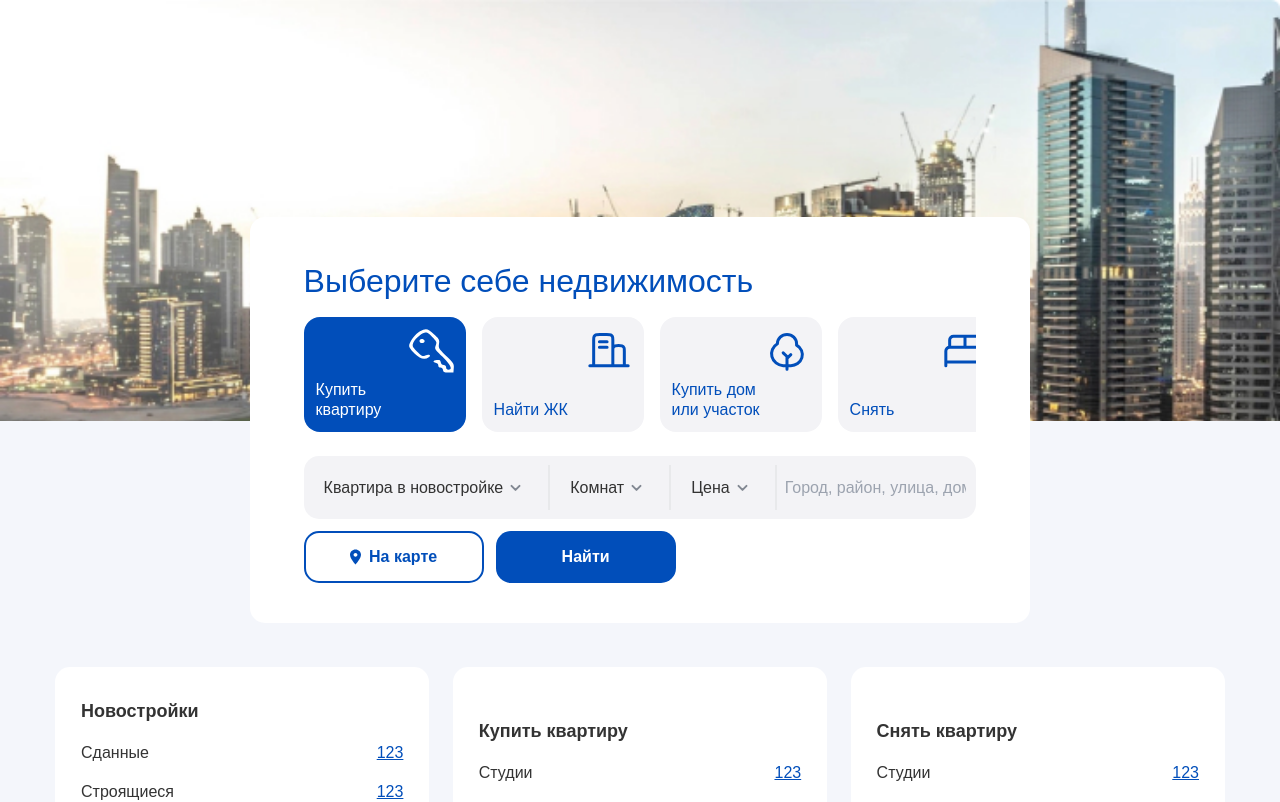
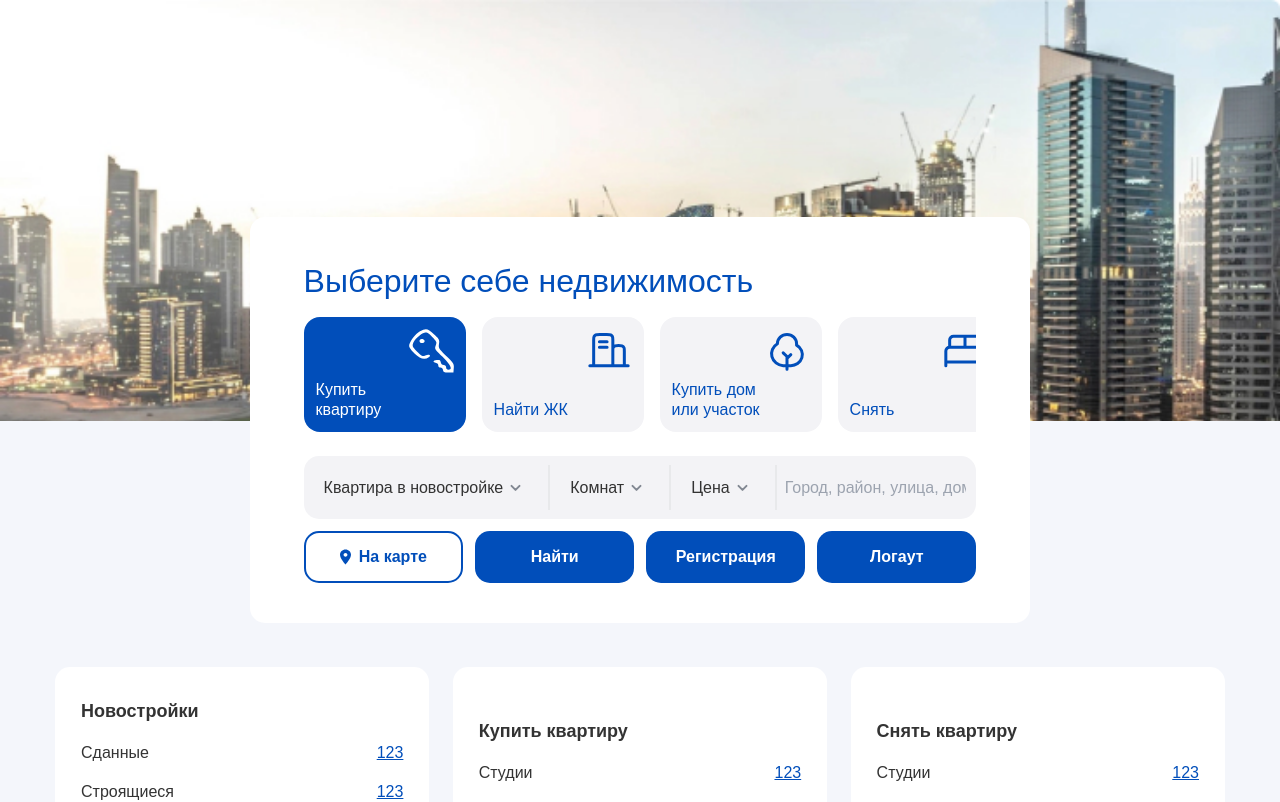
Before and after one commit to NikitaTorbenko/new_sz, a Vue app: page / in a window 1280 px wide. Shown: the top 802 px of the page. Built offline with nearby package versions, Linux system fonts and the light colour scheme; a web font is replaced by a local one.

Commit message:
feat: add requests

```diff
--- a/package.json
+++ b/package.json
@@ -10,6 +10,7 @@
   },
   "dependencies": {
     "@vueuse/core": "^10.5.0",
+    "axios": "^1.6.2",
     "primevue": "^3.39.0",
     "vue": "^3.3.4"
   },
--- a/src/widgets/MainPageWidgets/MainFilter/ui/index.vue
+++ b/src/widgets/MainPageWidgets/MainFilter/ui/index.vue
@@ -18,68 +18,135 @@
         <TextBtn type="border" class="md:w-[180px] w-[100%] h-[52px]"
           ><FilledLocationIcon /> На карте</TextBtn
         >
-        <TextBtn type="blue" class="md:w-[180px] w-[100%] h-[52px]"
+        <TextBtn
+          @click="loginRequest"
+          type="blue"
+          class="md:w-[180px] w-[100%] h-[52px]"
           >Найти</TextBtn
+        >
+        <TextBtn
+          @click="registrationRequest"
+          type="blue"
+          class="md:w-[180px] w-[100%] h-[52px]"
+          >Регистрация</TextBtn
+        >
+        <TextBtn
+          @click="logoutRequest"
+          type="blue"
+          class="md:w-[180px] w-[100%] h-[52px]"
+          >Логаут</TextBtn
         >
       </div>
     </div>
   </div>
 </template>
 <script setup lang="ts">
-import { FiltersBlock } from "../../../../features/FiltersBlock";
-import { ICategories } from "../../../../shared/interfaces/variableInterfaces";
-import KeyIcon from "../../../../shared/svg/KeyIcon.vue";
-import CityIcon from "../../../../shared/svg/CityIcon.vue";
-import TreeIcon from "../../../../shared/svg/TreeIcon.vue";
-import BedIcon from "../../../../shared/svg/BedIcon.vue";
-import HouseIcon from "../../../../shared/svg/HouseIcon.vue";
-import LocationIcon from "../../../../shared/svg/LocationIcon.vue";
-import BagIcon from "../../../../shared/svg/BagIcon.vue";
-import { TextBtn } from "../../../../shared/TextButton";
-import FilledLocationIcon from "../../../../shared/svg/FilledLocationIcon.vue";
-import { DropdownBlock } from "../../../../features/DropdownBlock";
-import { DropdownBlockMobile } from "../../../../features/DropdownBlockMobile";
+import { FiltersBlock } from '../../../../features/FiltersBlock';
+import { ICategories } from '../../../../shared/interfaces/variableInterfaces';
+import KeyIcon from '../../../../shared/svg/KeyIcon.vue';
+import CityIcon from '../../../../shared/svg/CityIcon.vue';
+import TreeIcon from '../../../../shared/svg/TreeIcon.vue';
+import BedIcon from '../../../../shared/svg/BedIcon.vue';
+import HouseIcon from '../../../../shared/svg/HouseIcon.vue';
+import LocationIcon from '../../../../shared/svg/LocationIcon.vue';
+import BagIcon from '../../../../shared/svg/BagIcon.vue';
+import { TextBtn } from '../../../../shared/TextButton';
+import FilledLocationIcon from '../../../../shared/svg/FilledLocationIcon.vue';
+import { DropdownBlock } from '../../../../features/DropdownBlock';
+import { DropdownBlockMobile } from '../../../../features/DropdownBlockMobile';
+import axios from 'axios';
+
+let token: { token: string };
+
+const loginRequest = async () => {
+  await axios
+    .post(
+      'http://192.168.100.175/api/login',
+      {
+        email: 'nair1992@yandex.ru',
+        password: '444sznew555',
+      },
+      {
+        headers: {
+          Accept: 'application/json',
+        },
+      }
+    )
+    .then(res => (token = res.data))
+    .then(res => console.log(res))
+    .catch(e => console.log(e));
+};
+const registrationRequest = async () => {
+  await axios
+    .post(
+      'http://192.168.100.175/api/registration',
+      {
+        email: 'zmeevvv.geryon@gmaill.com',
+        password: '123123123123',
+        password_confirmation: '123123123123',
+        name: 'Серега ФРОНТЭДИР',
+      },
+      {
+        headers: {
+          Accept: 'application/json',
+        },
+      }
+    )
+    .then(res => console.log(res))
+    .catch(e => console.log(e));
+};
+const logoutRequest = async () => {
+  await axios
+    .post('http://192.168.100.175/api/logout', null, {
+      headers: {
+        Accept: 'application/json',
+        Authorization: `Bearer ${token.token}`,
+      },
+    })
+    .then(res => console.log(res))
+    .catch(e => console.log(e));
+};
 
 const categories: ICategories[] = [
   {
-    title: "Купить квартиру",
-    id: "buy",
+    title: 'Купить квартиру',
+    id: 'buy',
     disable: false,
     svg: KeyIcon,
   },
   {
-    title: "Найти ЖК",
-    id: "search-rc",
+    title: 'Найти ЖК',
+    id: 'search-rc',
     disable: false,
     svg: CityIcon,
   },
   {
-    title: "Купить дом или участок",
-    id: "buy-house",
+    title: 'Купить дом или участок',
+    id: 'buy-house',
     disable: false,
     svg: TreeIcon,
   },
   {
-    title: "Снять",
-    id: "lease",
+    title: 'Снять',
+    id: 'lease',
     disable: false,
     svg: BedIcon,
   },
   {
-    title: "Проекты домов",
-    id: "projects",
+    title: 'Проекты домов',
+    id: 'projects',
     disable: false,
     svg: HouseIcon,
   },
   {
-    title: "Каталог поселков",
-    id: "villages",
+    title: 'Каталог поселков',
+    id: 'villages',
     disable: false,
     svg: LocationIcon,
   },
   {
-    title: "Помещение для бизнеса",
-    id: "buisness",
+    title: 'Помещение для бизнеса',
+    id: 'buisness',
     disable: false,
     svg: BagIcon,
   },
```
Also changed, not shown: 1 other file (tests, documents, lock files or other folders).
